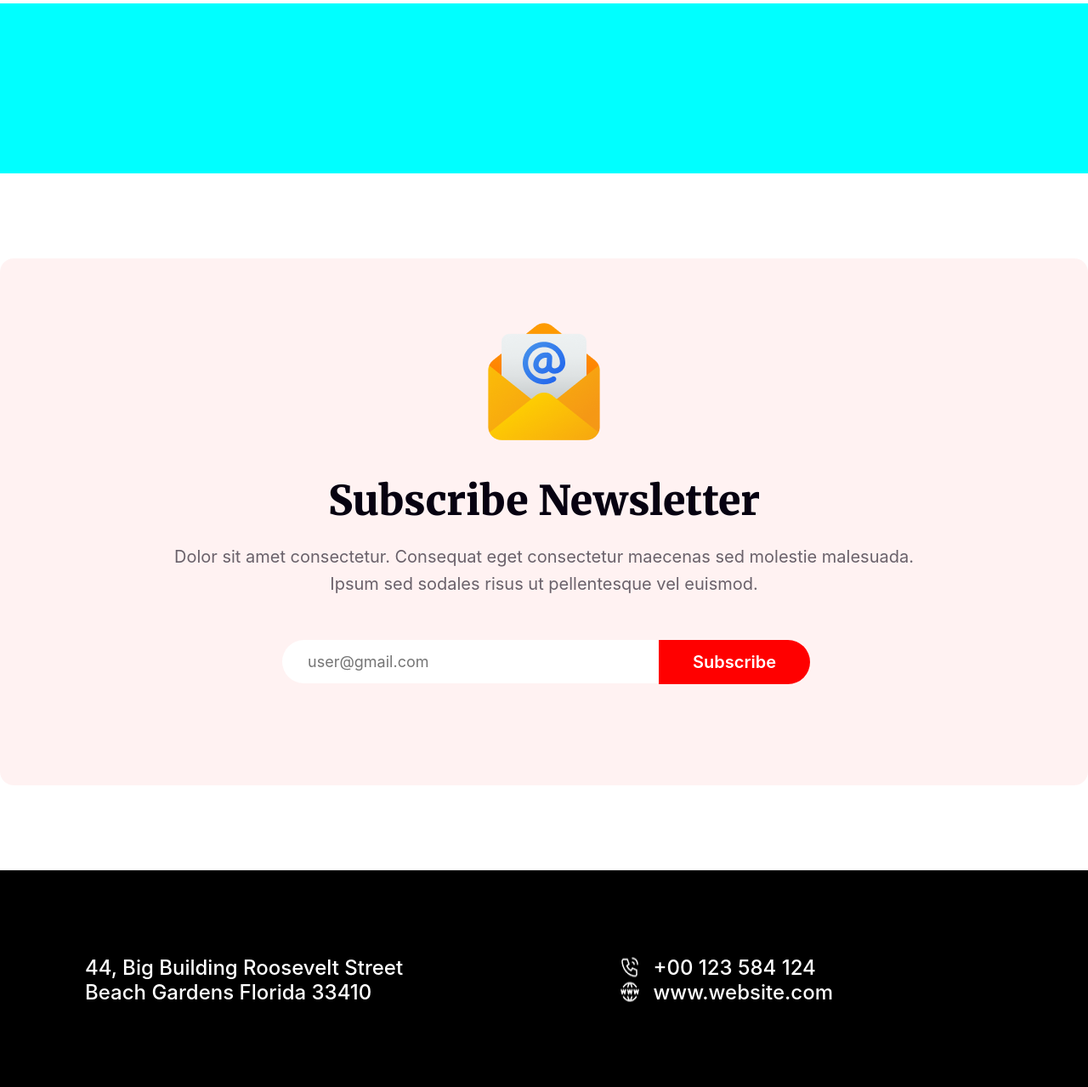
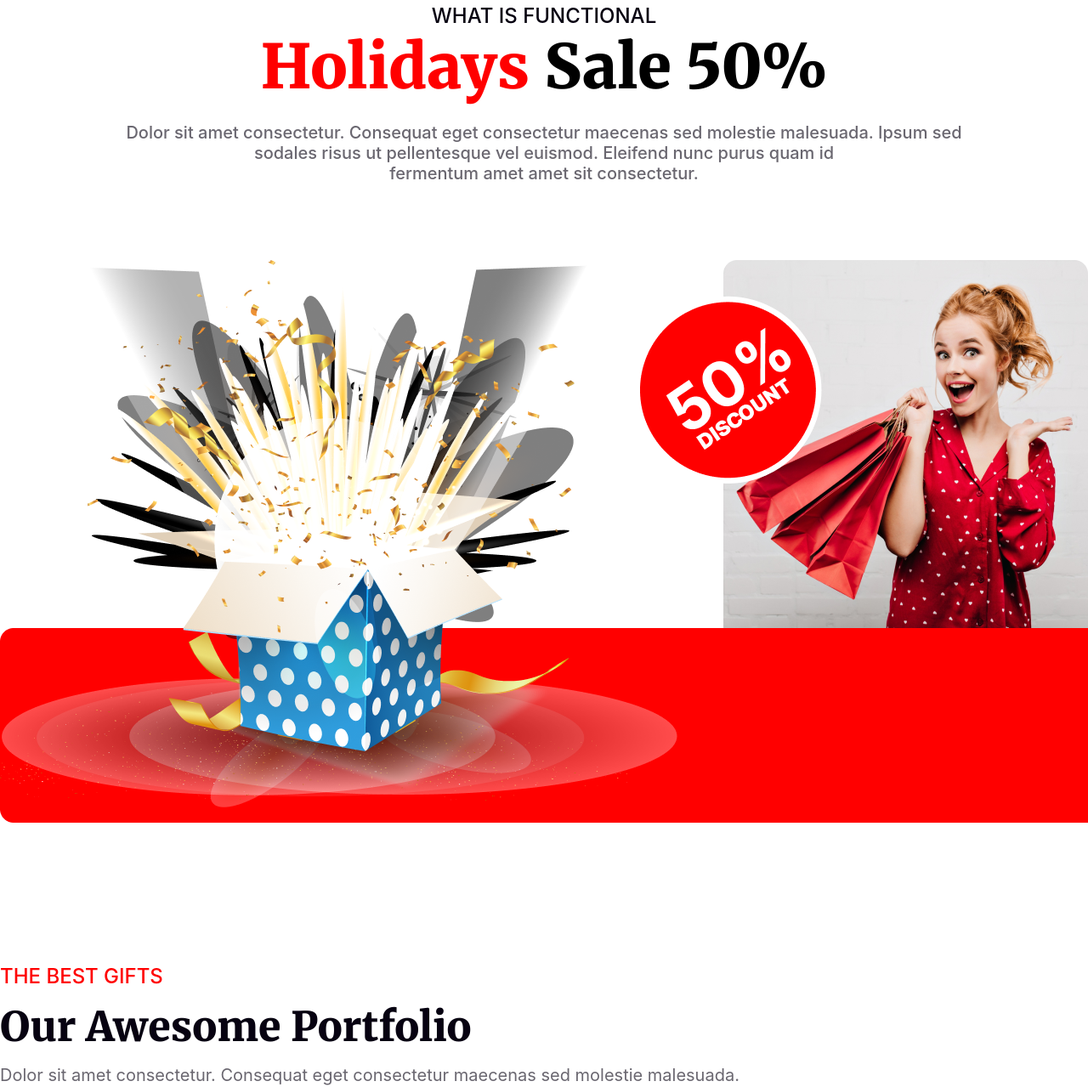
Before and after one commit to sangram-me/assignment-1, a plain HTML site: page index.html in a window 1280 px wide. Shown: the part 3438-4717 px from the top of the page at 85% size. Drawn offline with Linux system fonts and the light colour scheme.

Commit message:
final commit

```diff
--- a/index.html
+++ b/index.html
@@ -62,8 +62,42 @@
                      <img src="./resources/Group 96.png" alt="">
               </div>
        </div>
+       <div class="holiday">
+              <div class="holidayText">
+                     <h3>WHAT IS FUNCTIONAL</h3>
+                     <h2>Holidays <span>Sale 50%</span></h2>
+                     <p>Dolor sit amet consectetur. Consequat eget consectetur maecenas sed
+                            molestie malesuada. Ipsum sed<br> sodales risus ut pellentesque vel euismod. Eleifend nunc purus quam id<br> fermentum amet amet sit consectetur.</p>
+              </div>
+              <div class="holidayImg">
+                     <div class="sale1">
+                            <div class="saleimg1">  <img src="./resources/Group 75.png" alt=""> </div>
+                            <div class="saleimg2"><img src="./resources/Rectangle 1.png" alt=""></div>
+                            <div class="saleimg3"><img src="./resources/Group 44.png" alt=""></div>
+                     </div>
+                     <div class="sale2">
+                            <img src="./resources/Rectangle 2.png" alt="">
+                     </div>
+              </div>
+       </div>
 
-       <div class="one"></div>
+       <div class="portfolio">
+              <div class="portfolioText">
+                     <h4>THE BEST GIFTS</h4>
+                     <h2>Our Awesome Portfolio</h2>
+                     <p>Dolor sit amet consectetur. Consequat eget consectetur maecenas sed molestie malesuada.<br>Ipsum sed sodales risus ut pellentesque vel euismod. </p>
+              </div>
+              <div class="portfolioImg">
+                     <img class="hoverImg" src="./resources/Rectangle 3.png" alt="">
+                     <img class="hoverImg" src="./resources/Rectangle 4.png" alt="">
+                     <img class="hoverImg" src="./resources/Rectangle 5.png" alt=""><br>
+                     <img class="hoverImg" src="./resources/Rectangle 6.png" alt="">
+                     <img class="hoverImg" src="./resources/Rectangle 7.png" alt="">
+                     <img class="hoverImg" src="./resources/Rectangle 8.png" alt="">
+
+              </div>
+       </div>
+
        <div class="newsletter">
               <img src="./resources/Group 61.png" alt="">
               <h2>Subscribe Newsletter</h2>
@@ -93,10 +127,12 @@
                      </div>
               </div>
               <div class="footerImg">
+                     <hr class="hr1">
                      <img src="./resources/Facebook.png" alt="">
                      <img src="./resources/Instagram.png" alt="">
                      <img src="./resources/Twitter.png" alt="">
                      <img src="./resources/Linkedin.png" alt="">
+                     <hr class="hr2">
               </div>
               <div class="footerDiv1">
                      <div class="building">
--- a/style.css
+++ b/style.css
@@ -1,57 +1,60 @@
-*{
+* {
         margin: 0;
         padding: 0;
 }
-.banner1{
+.banner1 {
         text-align: center;
         max-width: 1320px;
         margin: 50px auto;
-       background-image: linear-gradient(180.00deg, rgb(7, 2, 17),rgba(7, 2, 17, 0) 100%), url('./resources/Banner\ Image.png');
+        background-image: linear-gradient(
+                        180deg,
+                        rgb(7, 2, 17),
+                        rgba(7, 2, 17, 0) 100%
+                ),
+                url("./resources/Banner\ Image.png");
         -webkit-background-composite: 16px;
         background-repeat: no-repeat;
         background-size: contain;
         height: 600px;
         background-position: center;
         border-radius: 16px;
-
 }
 .bannerText {
-       padding-top:200px;
+        padding-top: 200px;
         margin: auto;
         text-align: center;
         color: white;
-
 }
-.bannerText p{
+.bannerText p {
         font-size: 32px;
         font-family: "Merriweather", serif;
         font-weight: 400;
         font-style: normal;
 }
-.bannerText h2{
+.bannerText h2 {
         font-size: 72px;
         font-family: "Merriweather", serif;
         font-weight: 900;
         font-style: normal;
 }
 
-.discount{
+.discount {
         text-align: center;
 }
-.discount h1{
+.discount h1 {
         font-size: 88px;
         color: red;
         line-height: 107px;
         padding-top: 30px;
 }
-.discount p{
+.discount p {
         font-size: 24px;
         font-family: "Inter", sans-serif;
         font-weight: 500;
         color: red;
         padding-top: 25px;
 }
-.discount h3{
+.discount h3 {
         color: rgb(7, 2, 17);
         font-family: Inter;
         font-size: 48px;
@@ -59,18 +62,22 @@
         padding-top: px;
 }
 
-.discount img{
+.discount img {
         padding-top: 45px;
         width: 800px;
         height: auto;
 }
 
-.party{
+.party {
         text-align: center;
         max-width: 1320px;
         margin: 100px auto;
-       background-image: linear-gradient(90.00deg, rgb(7, 2, 17),rgba(7, 2, 17, 0) 100%), url('./resources/Vectorrr.png');
-       -webkit-background-composite: 16px;
+        background-image: linear-gradient(
+                        90deg,
+                        rgb(7, 2, 17),
+                        rgba(7, 2, 17, 0) 100%
+                ),
+                url("./resources/Vectorrr.png");
         background-repeat: no-repeat;
         background-size: contain;
         height: 600px;
@@ -78,14 +85,14 @@
         border-radius: 16px;
 }
 
-.partyElements{
+.partyElements {
         position: relative;
 }
-.partyText{
+.partyText {
         position: absolute;
         text-align: left;
 }
-.partyText h2{
+.partyText h2 {
         color: rgb(255, 255, 255);
         font-family: Merriweather;
         font-size: 64px;
@@ -95,7 +102,7 @@
         text-align: left;
         padding: 150px 0px 30px 120px;
 }
-.partyText p{
+.partyText p {
         color: rgba(255, 255, 255, 0.8);
         font-family: Inter;
         font-size: 18px;
@@ -104,24 +111,24 @@
         text-align: left;
         padding: 20px 0px 30px 120px;
 }
-.partyText button{
+.partyText button {
         background: none;
         border: none;
         color: rgb(255, 255, 255);
         font-family: Inter;
         font-size: 20px;
         font-weight: 700;
-       padding-left: 20%
-
-
+        padding-left: 20%;
 }
-.partyImg{
+button:hover {
+        cursor: pointer;
+}
+.partyImg {
         position: absolute;
-       padding: 70px 50px 100px 800px ;
+        padding: 70px 50px 100px 800px;
 }
 
-
-.event{
+.event {
         text-align: center;
         max-width: 1320px;
         margin: 50px auto;
@@ -129,27 +136,29 @@
         width: 1320px;
         height: 482px;
         border-radius: 16px;
-       background: linear-gradient(180.00deg, rgba(255, 0, 0, 0.1),rgba(255, 0, 0, 0) 100%);
-
+        background: linear-gradient(
+                180deg,
+                rgba(255, 0, 0, 0.1),
+                rgba(255, 0, 0, 0) 100%
+        );
 }
 .eventText {
-       padding-top:140px;
+        padding-top: 140px;
         margin: auto;
         text-align: center;
         color: white;
-
 }
-.eventText h3{
+.eventText h3 {
         color: black;
         font-size: 32px;
         font-family: Inter;
         font-weight: 600;
         font-style: normal;
 }
-.red{
+.red {
         color: red;
 }
-.eventBtn{
+.eventBtn {
         margin-top: 40px;
         background-color: red;
         color: white;
@@ -158,17 +167,16 @@
         border-radius: 10px;
 }
 
-.bestOffer{
+.bestOffer {
         margin: 100px auto;
         display: flex;
-       /* background-color: antiquewhite; */
         max-width: 1320px;
         height: 463px;
 }
-.bestOffer .div1{
+.bestOffer .div1 {
         padding-top: 120px;
 }
-.bestOffer .div1 h4{
+.bestOffer .div1 h4 {
         display: inline-block;
         color: rgb(255, 0, 0);
         font-family: Inter;
@@ -176,7 +184,7 @@
         font-weight: 500;
         text-align: left;
 }
-.bestOffer .div1 h2{
+.bestOffer .div1 h2 {
         color: rgb(7, 2, 17);
         font-family: Merriweather;
         font-size: 48px;
@@ -184,7 +192,7 @@
         text-align: left;
         text-transform: capitalize;
 }
-.bestOffer .div1 p{
+.bestOffer .div1 p {
         color: rgba(7, 2, 17, 0.6);
         font-family: Inter;
         font-size: 20px;
@@ -193,28 +201,28 @@ line-height: 32px;
         text-align: left;
 }
 
-.bestOffer .div2{
+.bestOffer .div2 {
         padding-left: 100px;
         padding-right: 3px;
 }
-.bestOffer .div2 img{
+.bestOffer .div2 img {
         padding: 34px;
         border: 15px solid red;
         border-radius: 50%;
 }
-.bestOffer .div3{
+.bestOffer .div3 {
         padding-right: 0px;
         padding-left: 120px;
         padding-top: 120px;
 }
-.bestOffer .div3 h2{
+.bestOffer .div3 h2 {
         color: rgb(255, 0, 0);
         font-family: Inter;
         font-size: 48px;
         font-weight: 700;
         text-align: left;
 }
-.bestOffer .div3 p{
+.bestOffer .div3 p {
         color: rgba(7, 2, 17, 0.6);
         font-family: Inter;
         font-size: 20px;
@@ -222,31 +230,131 @@ text-align: left;
         text-align: left;
         padding-bottom: 20px;
 }
-.one{
-       max-width: 100%;
-       background-color: aqua;
-       height: 200px;
+
+.holiday {
+        max-width: 1320px;
+        height: 1000px;
+        margin: 0px auto 50px;
 }
-.newsletter{
+.holidayText {
+        margin-bottom: 70px;
+        text-align: center;
+}
+.holidayText h3 {
+        color: rgb(7, 2, 17);
+        font-family: Inter;
+        font-size: 24px;
+        font-weight: 500;
+}
+.holidayText h2 {
+        font-family: Merriweather;
+        font-size: 72px;
+        font-weight: 900;
+        color: #ff0000;
+}
+.holidayText h2 span {
+        font-family: Merriweather;
+        font-size: 72px;
+        font-weight: 900;
+        color: #000000;
+}
+.holidayText p {
+        color: rgba(7, 2, 17, 0.6);
+        font-family: Inter;
+        font-size: 20px;
+        font-weight: 500;
+        padding: 20px 0px;
+}
+.holidayImg {
+}
+.sale1 {
+        position: relative;
+}
+.sale1 img {
+        margin-bottom: 20px;
+}
+.saleimg1 {
+        position: absolute;
+        left: 0px;
+}
+.saleimg2 {
+        position: absolute;
+        right: 00px;
+}
+.saleimg3 {
+        position: absolute;
+        right: 270px;
+}
+.sale2 img {
+        margin-top: 433px;
+}
+
+.portfolio {
+        padding-top: 80px;
         max-width: 1320px;
         height: 620px;
-       margin: 100px auto;
+        margin: auto;
+}
+.portfolio .portfolioText {
+        text-align: left;
+}
+.portfolio .portfolioText h4 {
+        color: rgb(255, 0, 0);
+        font-family: Inter;
+        font-size: 24px;
+        font-weight: 500;
+}
+.portfolio .portfolioText h2 {
+        text-align: left;
+        color: rgb(7, 2, 17);
+        font-family: Merriweather;
+        font-size: 48px;
+        font-weight: 900;
+        padding: 15px 0px;
+}
+.portfolio .portfolioText p {
+        color: rgba(7, 2, 17, 0.6);
+        font-family: Inter;
+        font-size: 20px;
+        font-weight: 400;
+        padding-bottom: 20px;
+}
+.portfolioImg {
+        margin: auto;
+        /* height: 300px; */
+}
+.portfolioImg img {
+        width: 400px;
+        padding: 17px;
+}
+
+.hoverImg:hover {
+        color: aqua;
+        background-color: #fa6a6a;
+        border-radius: 18px;
+        cursor: pointer;
+}
+
+.newsletter {
+        max-width: 1320px;
+        height: 620px;
+        margin: 600px auto 100px;
         border-radius: 16px;
         background: rgba(255, 0, 0, 0.05);
         text-align: center;
 }
-.newsletter img{
+.newsletter img {
         padding-top: 70px;
         padding-bottom: 30px;
 }
-.newsletter h2{
+.newsletter h2 {
         color: rgb(7, 2, 17);
         font-family: Merriweather;
         font-size: 48px;
         font-weight: 900;
         padding-bottom: 20px;
 }
-.newsletter p{
+.newsletter p {
         color: rgba(7, 2, 17, 0.6);
         font-family: Inter;
         font-size: 20px;
@@ -264,15 +372,14 @@ form {
         margin: 0 auto;
         width: 400px;
         padding: 20px;
-
 }
 
 input[type="email"] {
         flex: 1;
         padding: 15px 130px 15px 30px;
-       margin: 10px  -10px 10px 10px;;
+        margin: 10px -10px 10px 10px;
         border: none;
-       border-radius: 30px 3px 0px 30px ;
+        border-radius: 30px 3px 0px 30px;
         color: rgba(7, 2, 17, 0.3);
         font-family: Inter;
         font-size: 18px;
@@ -291,40 +398,51 @@ form {
         border-radius: 0px 30px 30px 0px;
         cursor: pointer;
 }
-   footer{
+footer {
         background-color: black;
         max-width: 100%;
         height: 610px;
 }
-   .footerDiv1{
+.footerDiv1 {
         color: white;
-       padding: 100px;
+        padding: 70px 100px;
         font-family: Inter;
         font-size: 24px;
         font-weight: 500;
         display: flex;
-       display: flex;
-       justify-content: space-between
+        justify-content: space-between;
 }
 
-   .contract1{
+.contract1 {
         display: flex;
-
 }
-   .contract1 img{
+.contract1 img {
         padding: 0px 15px 0px 0px;
 }
-   .contract2{;
+.contract2 {
         display: flex;
         padding-right: 200px;
 }
-   .contract2 img{
+.contract2 img {
         padding: 0px 15px 0px 0px;
 }
 
-   .footerImg{
+.footerImg {
         text-align: center;
 }
-   .footerImg img{
+.footerImg .hr1{
+       max-width: 1320px;
+       margin: 0px auto 60px;
+       opacity: .4;
+}
+.footerImg .hr2{
+       max-width: 1320px;
+       margin: 60px auto 0px;
+       opacity: .4;
+}
+.footerImg img:hover {
+        cursor: pointer;
+}
+.footerImg img {
         padding: 0px 12px;
 }
```
Lines whose indentation alone changed are shown as unchanged.
